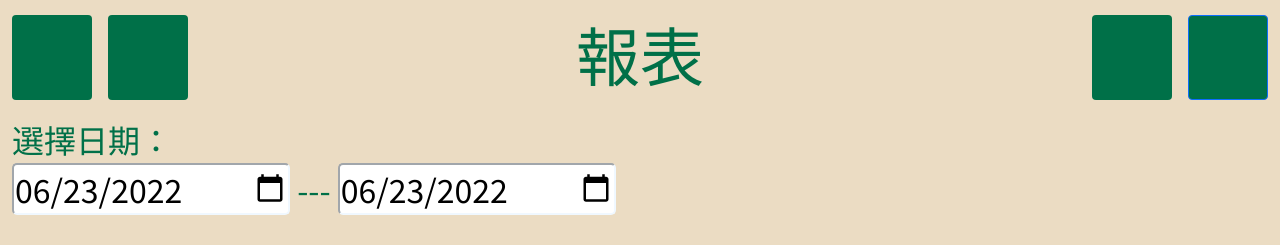
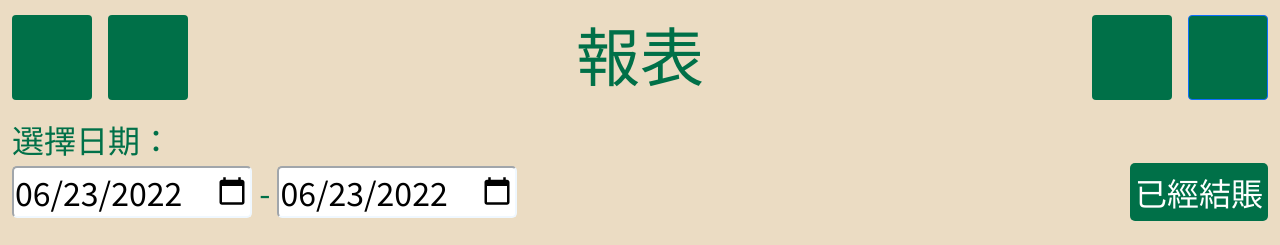
Before and after one commit to imfulee/restaurant-ordering-system, a PHP site: page /report.php in a window 1280 px wide. Shown: the top 245 px of the page. Run offline with PHP 8.4, Linux system fonts and the light colour scheme; data that the repository does not hold is empty; some libraries are stand-ins or nearby versions.

Commit message:
add button to show paid or unpaid orders

```diff
--- a/API/order/get_order.php
+++ b/API/order/get_order.php
@@ -5,13 +5,14 @@ require_once("../db_config.php");
 $data = json_decode(file_get_contents('php://input'), true);
 $start_date = $data["start_date"];
 $end_date = $data["end_date"];
+$order_paid = $data["order_paid"] ? 1 : 0;
 $date_condition = '';
 if(!empty($start_date) || !empty($end_date)){
     $date_condition = "`b01`.`B01D02TD` BETWEEN '$start_date 00:00:00' AND '$end_date 23:59:59' AND ";
 }
 
 $orders = array();
-$orders_query = mysqli_query($db_link, "SELECT * FROM `b01` WHERE " . $date_condition . "`B01N05IT` = '1' ORDER BY `b01`.`B01D02TD` DESC ");
+$orders_query = mysqli_query($db_link, "SELECT * FROM `b01` WHERE " . $date_condition . "`B01N05IT` = '$order_paid' ORDER BY `b01`.`B01D02TD` DESC ");
 while ($row = mysqli_fetch_row($orders_query)) {
     $order_items = array();
     $items_query = mysqli_query($db_link, "SELECT * FROM `b02` WHERE `B02I02XA` = '{$row[0]}'");
--- a/API/order/get_order_file.php
+++ b/API/order/get_order_file.php
@@ -8,10 +8,11 @@ if ($_POST["start_date"] !== "" && $_POST["end_date"] !== "") {
     $end_date = $_POST["end_date"];
     $date_condition = "`b01`.`B01D02TD` BETWEEN '$start_date 00:00:00' AND '$end_date 23:59:59' AND ";
 }
+$order_paid = $_POST["paid_records"] ? 1 : 0;
 
 $logs = array();
 
-$logs_query = mysqli_query($db_link, "SELECT `b01`.`B01D02TD`, `b02`.`B02N03CV0255`, `b02`.`B02N04MM`, `b02`.`B02N06CV0255` FROM `b01` RIGHT JOIN `b02` ON `B02I02XA` = `b01`.`B01I01XA` WHERE " . $date_condition . "`B01N05IT` = '1' ORDER BY `b01`.`B01D02TD` DESC");
+$logs_query = mysqli_query($db_link, "SELECT `b01`.`B01D02TD`, `b02`.`B02N03CV0255`, `b02`.`B02N04MM`, `b02`.`B02N06CV0255` FROM `b01` RIGHT JOIN `b02` ON `B02I02XA` = `b01`.`B01I01XA` WHERE " . $date_condition . "`B01N05IT` = '{$order_paid}' ORDER BY `b01`.`B01D02TD` DESC");
 
 
 while ($row = mysqli_fetch_row($logs_query)) {
--- a/report.php
+++ b/report.php
@@ -119,6 +119,47 @@
 
     }
   }
+
+  input[type="checkbox"] {
+    display: none;
+  }
+
+  form#download_report {
+    display: flex;
+    justify-content: space-between;
+    align-items: center;
+  }
+
+  form#download_report input[type="date"] {
+    width: 15rem;
+  }
+
+  div#paid_record_checkbox_container.paid {
+    background-color: #007048;
+    border-radius: 5px;
+    padding: 5px;
+    color: white;
+  }
+
+  div#paid_record_checkbox_container.not_paid {
+    background-color: #dd3333;
+    border-radius: 5px;
+    padding: 5px;
+    color: white;
+  }
+
+  label#paid_record_switch {
+    white-space: nowrap;
+  }
+
+  input[type="checkbox"] {
+    -webkit-appearance: checkbox;
+  }
+
+  input[type="checkbox"]:checked+.button {
+    background: #ebdcc3;
+    color: #007048;
+  }
 </style>
 
 <body>
@@ -140,10 +181,17 @@
     <div id="row_time">
       選擇日期：
       <form method="post" id="download_report" action="/API/order/get_order_file.php">
-        <input id="input_start_date" name="start_date" type="date" style="border-radius: 5px;border-color: aliceblue;" onchange="set_time()" value="<?php echo date('Y-m-d'); ?>">
-        ---
-        <input id="input_end_date" name="end_date" type="date" style="border-radius: 5px;border-color: aliceblue;" onchange="set_time()" value="<?php echo date('Y-m-d'); ?>">
-        <input type="hidden">
+        <div id="date_selector">
+          <input id="input_start_date" name="start_date" type="date" style="border-radius: 5px;border-color: aliceblue;" onchange="set_time()" value="<?php echo date('Y-m-d'); ?>">
+          -
+          <input id="input_end_date" name="end_date" type="date" style="border-radius: 5px;border-color: aliceblue;" onchange="set_time()" value="<?php echo date('Y-m-d'); ?>">
+        </div>
+        <div id="paid_record_checkbox_container" class="paid">
+          <label for="paid_records_checkbox" id="paid_record_switch" onclick="switch_order_type(this)">
+            已經結賬
+          </label>
+          <input type="checkbox" name="paid_records" id="paid_records_checkbox" class="round button" checked="checked">
+        </div>
       </form>
     </div>
   </div>
@@ -169,12 +217,6 @@
     <div class="modal-content" style="background-color: #007048;color: white;">
       <div class="modal-body">
         <div style="margin-bottom: 10px;">下載日期：<span id="span_date_modal"></span></div>
-        <div class="form-check">
-          <input class="form-check-input" type="checkbox" value="" id="flexCheckChecked" checked>
-          <label class="form-check-label" for="flexCheckChecked">
-            細項
-          </label>
-        </div>
       </div>
       <div class="modal-footer" style="border-top: #007048;">
         <button type="button" class="btn" style="background-color: #ebdcc3;color: #007048;" data-bs-dismiss="modal">關閉</button>
@@ -185,6 +227,19 @@
 </div>
 
 <script>
+  function switch_order_type(e) {
+    if (e.innerText === '已經結賬') {
+      e.innerText = '還未結賬';
+      document.getElementById("paid_record_checkbox_container").className = "not_paid";
+      document.getElementById("paid_records_checkbox").checked = false;
+    } else {
+      e.innerText = '已經結賬';
+      document.getElementById("paid_record_checkbox_container").className = "paid";
+      document.getElementById("paid_records_checkbox").checked = true;
+    }
+    set_orders();
+  }
+
   function update_modal_date() {
     document.getElementById("span_date_modal").innerText = '';
     const start_date = document.getElementById("input_start_date").value;
@@ -235,12 +290,13 @@
     let tbody_order = document.getElementById("tbody_order");
     let start_date = document.getElementById("input_start_date").value;
     let end_date = document.getElementById("input_end_date").value;
-
+    let order_paid = document.getElementById("paid_records_checkbox").checked;
     // set the orders
     $.post("/API/order/get_order.php",
       JSON.stringify({
         start_date,
-        end_date
+        end_date,
+        order_paid
       }),
       function(data) {
         tbody_order.innerHTML = '';
```
Also changed, not shown: API/order/set_order.php (+5 -3 lines).
